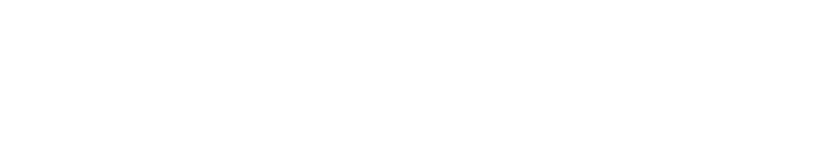
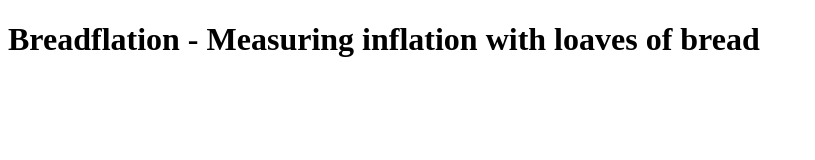
Before and after one commit to awreelyuh/BreadflationCalculator, a plain HTML site: page index.html in a window 1280 px wide. Shown: the whole page, without its empty margins (0-815 px from the left). Drawn offline with Linux system fonts and the light colour scheme.

Commit message:
added title text

```diff
--- a/index.html
+++ b/index.html
@@ -8,7 +8,7 @@
 </head>
 <body>
     <main>
-        <div class="">
+        <h1>Breadflation - Measuring inflation with loaves of bread</h1>
 
         </div>
     </main>
```
